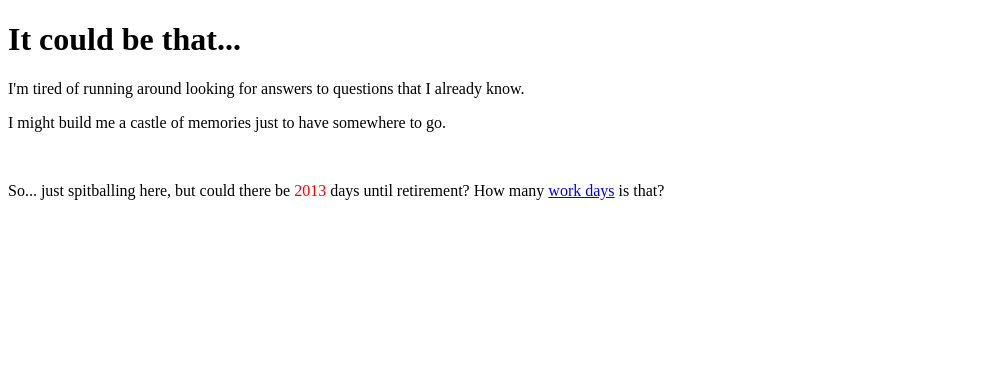
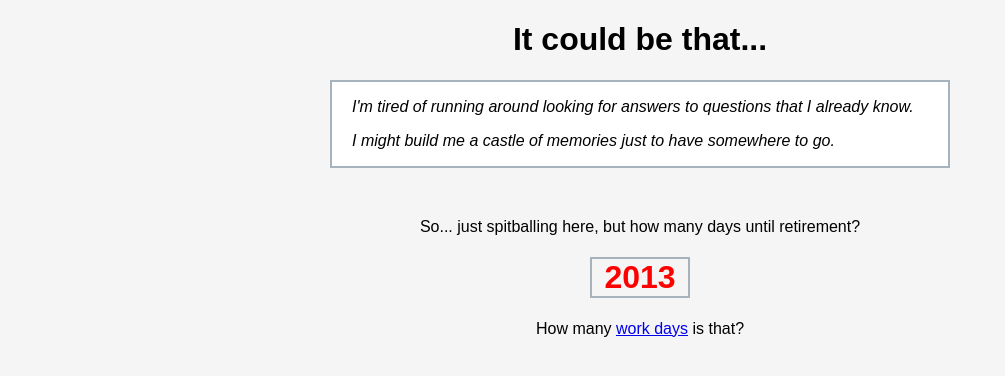
Before and after one commit to mpuening/retirement, a plain HTML site: page index.html in a window 1280 px wide. Shown: the whole page, without its empty margins (0-1005 px from the left). Drawn offline with nearby package versions, Linux system fonts and the light colour scheme.

Commit message:
spit shine

```diff
--- a/index.html
+++ b/index.html
@@ -2,6 +2,32 @@
 <html>
 <head>
 <title>Retirement</title>
+<style type="text/css">
+body {
+  background-color: #F5F5F5;
+  color: black;
+  font-family: Arial, Helvetica, sans-serif;
+  text-align: center;
+}
+#quote {
+  background-color: white;
+  border: 2px solid #A6B2BC;
+  color: black;
+  font-style: italic;
+  margin-left: auto;
+  margin-right: auto;
+  padding: 0 20px 0 20px;
+  text-align: left;
+  width: 36em;
+}
+#days {
+  border: 2px solid #A6B2BC;
+  color: red;
+  margin-left: auto;
+  margin-right: auto;
+  width: 3em;
+}
+</style>
 <script src="https://ajax.googleapis.com/ajax/libs/jquery/3.5.1/jquery.min.js"></script>
 <script>
 $(document).ready(function(){
@@ -19,6 +45,7 @@ $(document).ready(function(){
 <h1>
 It could be that...
 </h1>
+<div id="quote" cite="Blaze Foley's Clay Pigeons">
 <p>
 I'm tired of running around looking
 for answers to questions that I already know.
@@ -27,13 +54,18 @@ for answers to questions that I already know.
 I might build me a castle of memories
 just to have somewhere to go.
 </p>
-<!-- From Blaze Foley's Clay Pigeons -->
+</div>
 
 <p>
 <span>&nbsp;</span>
 </p>
 <p>
-So... just spitballing here, but could there be <span id="days" style="color: red;">a lot of</span> days until retirement?
+So... just spitballing here, but how many days until retirement?
+</p>
+<p>
+<h1 id="days">A Lot</h1>
+</p>
+<p>
 How many <a href="https://www.timeanddate.com/date/workdays.html?y2=2026&m2=2&d2=2&ti=on">work days</a> is that?
 </p>
 
```
